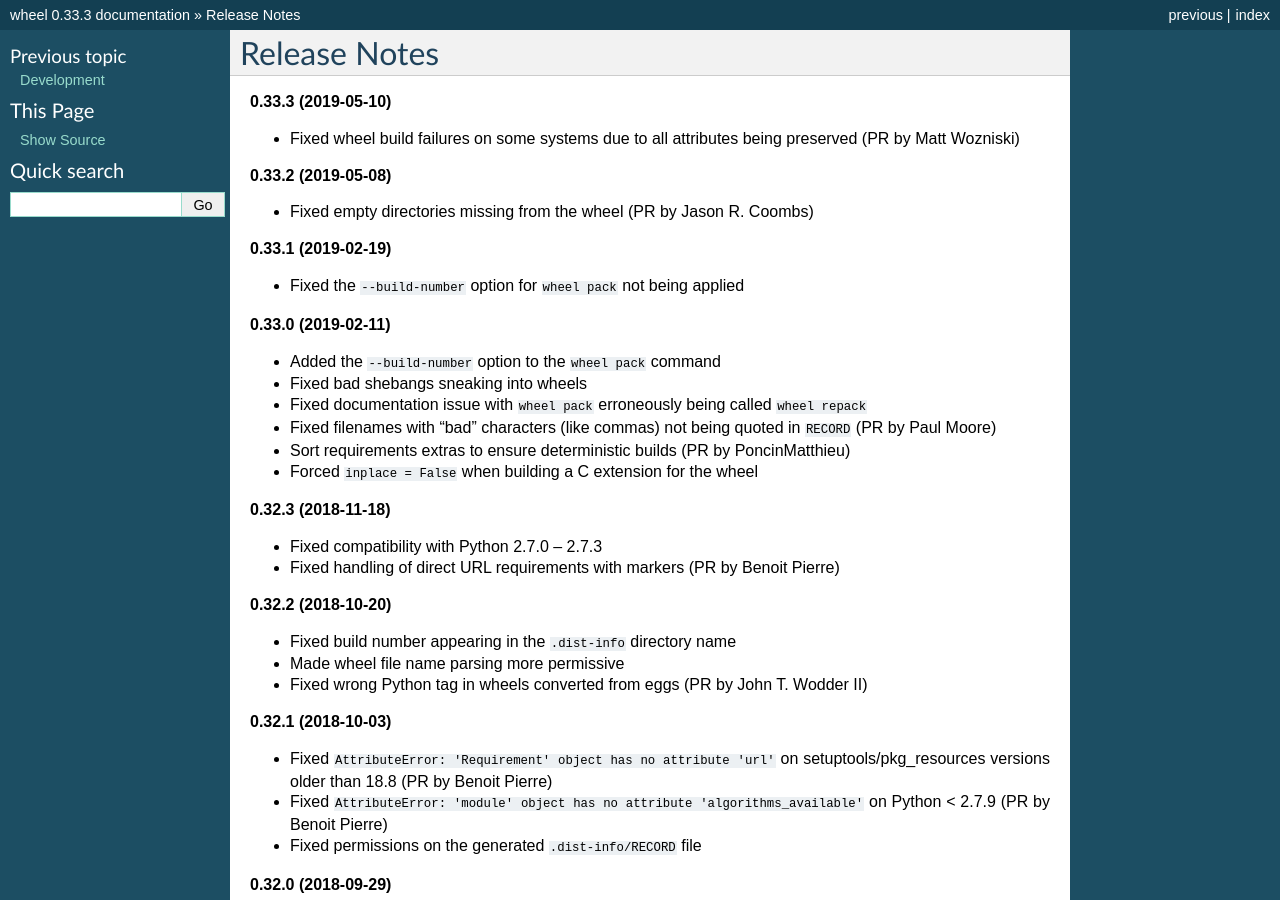
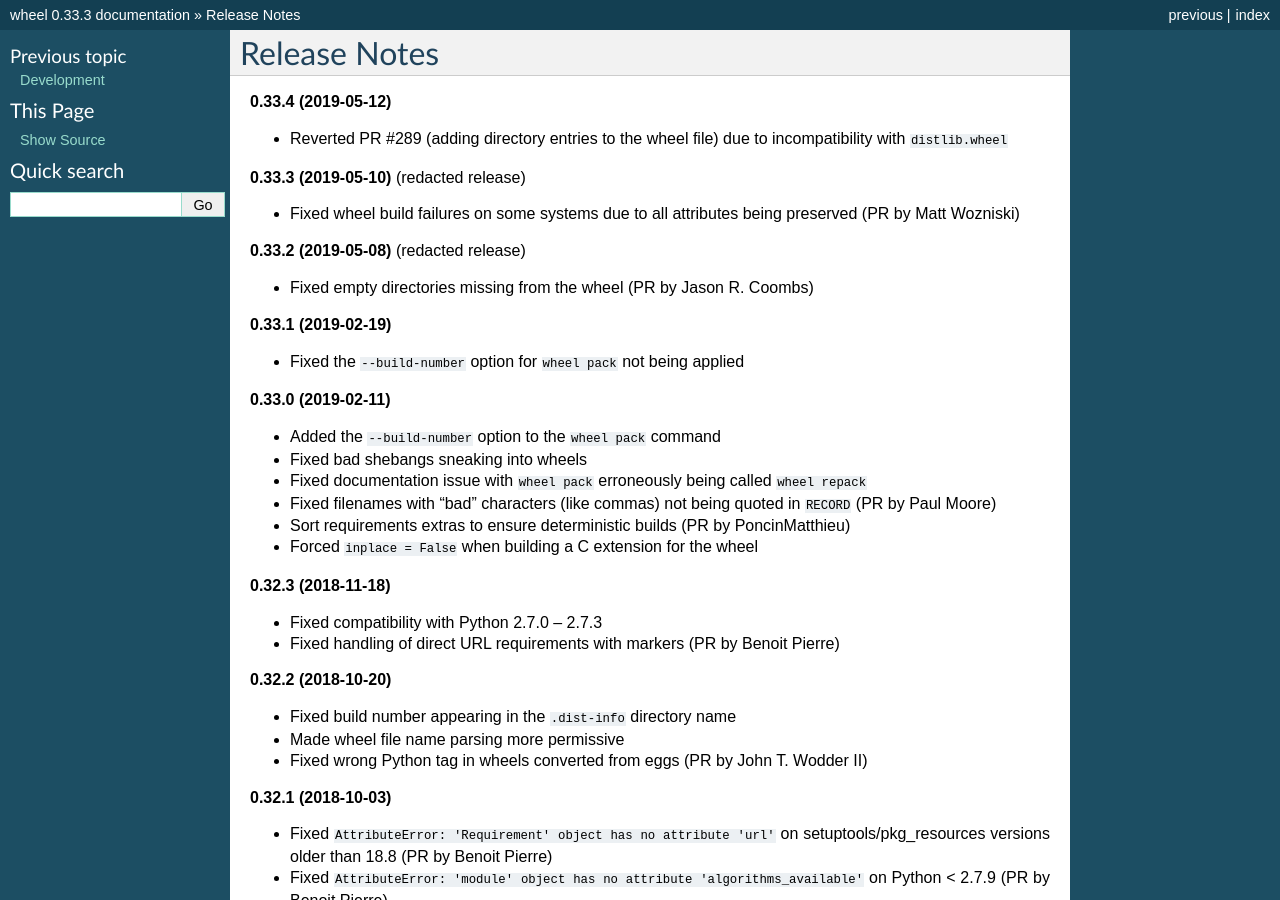
Before and after one commit to pypa/wheel, a Sphinx documentation site: the page built from docs/news.rst, in a window 1280 px wide and 900 px high. Built offline with Sphinx 7.4.7, drawn with Linux system fonts in a browser that asks for light colours; pages that are not in the unit, such as notebooks, are missing from menus.

Commit message:
Updated the changelog

```diff
--- a/docs/news.rst
+++ b/docs/news.rst
@@ -1,12 +1,17 @@
 Release Notes
 =============
 
-**0.33.3 (2019-05-10)**
+**0.33.4 (2019-05-12)**
+
+- Reverted PR #289 (adding directory entries to the wheel file) due to
+  incompatibility with ``distlib.wheel``
+
+**0.33.3 (2019-05-10)** (redacted release)
 
 - Fixed wheel build failures on some systems due to all attributes being
   preserved (PR by Matt Wozniski)
 
-**0.33.2 (2019-05-08)**
+**0.33.2 (2019-05-08)** (redacted release)
 
 - Fixed empty directories missing from the wheel (PR by Jason R. Coombs)
 
```
